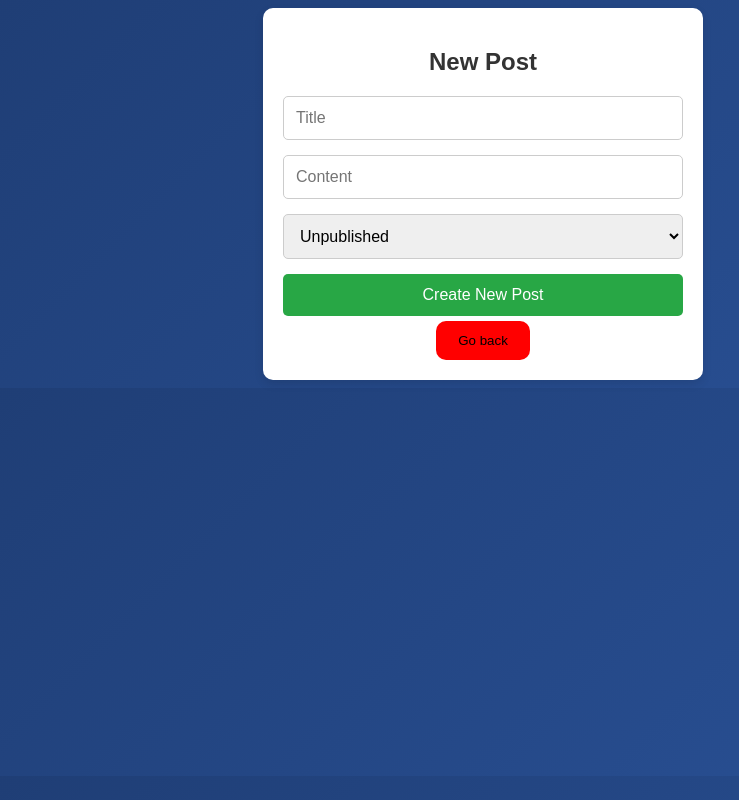
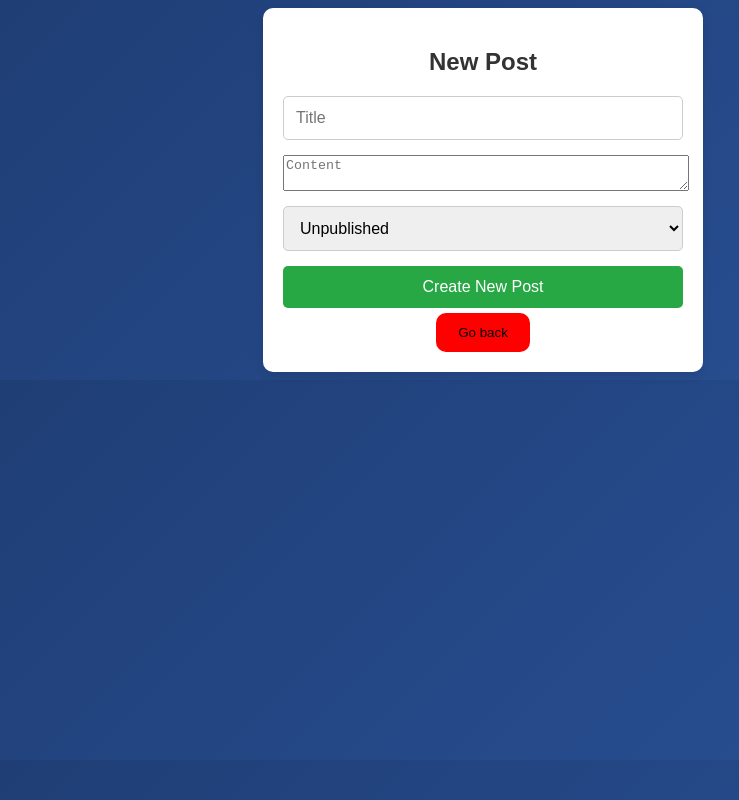
Before and after one commit to MarkoMTP/Digital-Marketing-Blog-front-end-admin, a React (Vite) app: page /newPostForm in a window 1280 px wide. Shown: the whole page, without its empty margins (157-896 px from the left). Built offline with nearby package versions, Linux system fonts and the light colour scheme.

Commit message:
text are of new post form now has a max width

```diff
--- a/src/components/Posts/NewPostForm.jsx
+++ b/src/components/Posts/NewPostForm.jsx
@@ -42,13 +42,18 @@ function NewPostForm() {
           required
           className="input"
         />
-        <input
+        <textarea
           type="text"
           placeholder="Content"
           value={content}
           onChange={(e) => setContent(e.target.value)}
           required
-          className="input"
+          style={{
+            maxwidth: "100%",
+            width: "100%",
+            boxsizing: "border-box",
+            resize: "vertical",
+          }}
         />
         <select
           value={isPublished}
```
